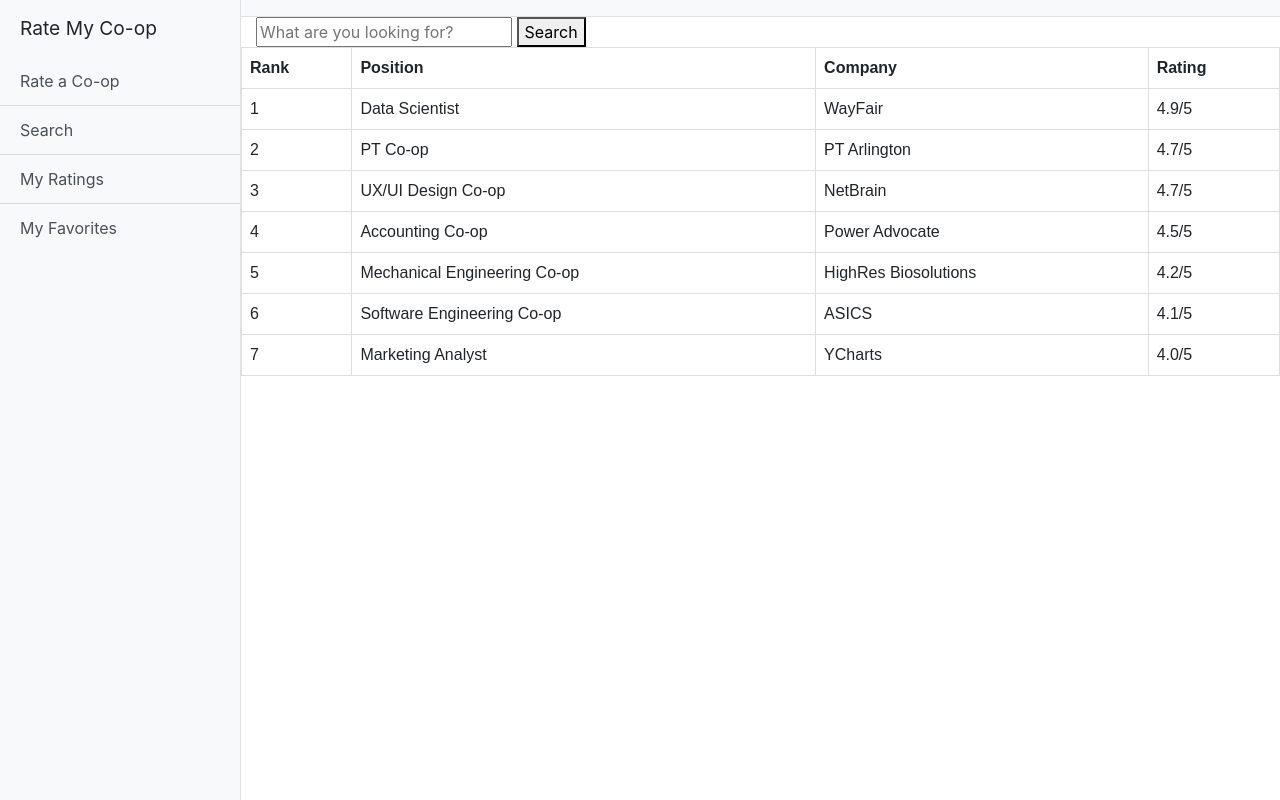
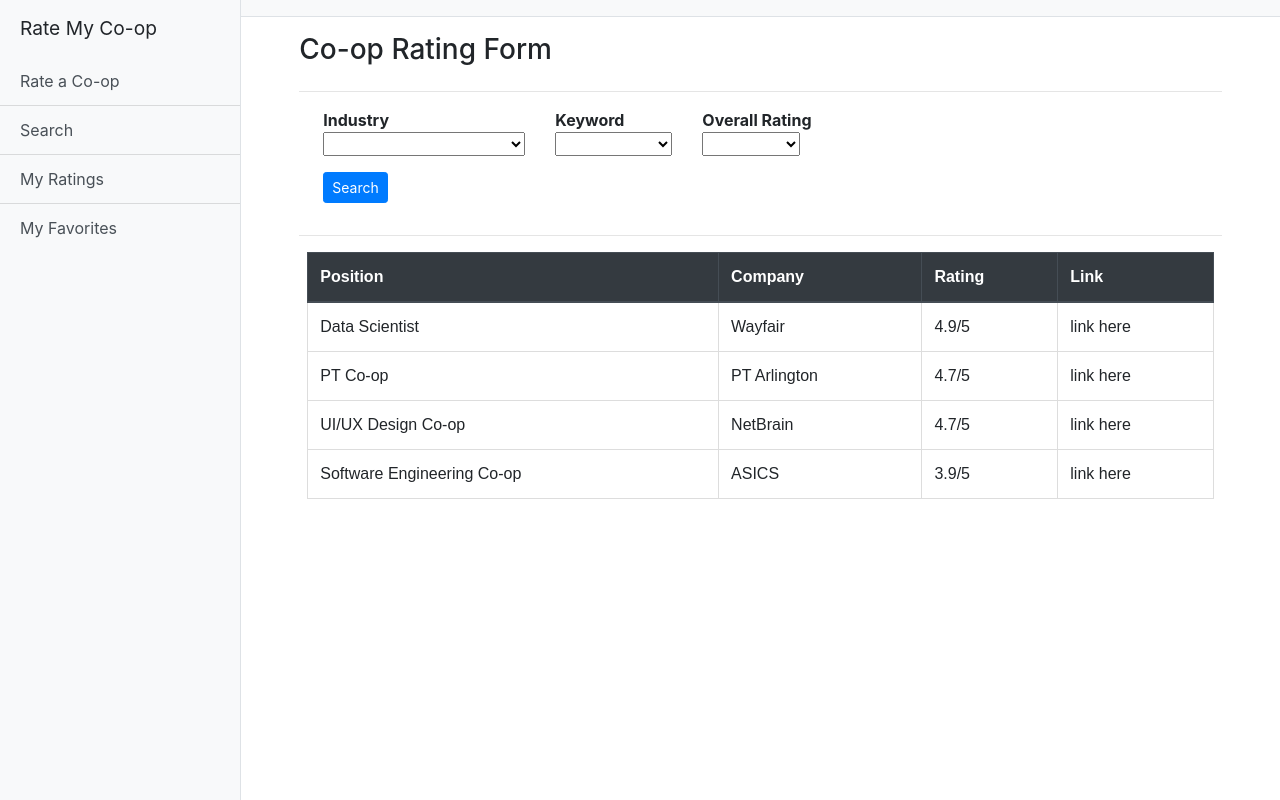
Before and after one commit to monist-david/ratemycoop, a Django app: page /search/ in a window 1280 px wide. Run offline with Django 3.2, Linux system fonts and the light colour scheme; some libraries are stand-ins or nearby versions.

Commit message:
Refactored search page; added under construction page

```diff
--- a/index/templates/index/search.html
+++ b/index/templates/index/search.html
@@ -40,77 +40,118 @@
 {% endblock %}
 
 {% block bodypage %}
+
 <div class="d-flex" id="wrapper">
     <!-- Page Content -->
     <div id="page-content-wrapper">
-            <div class="container-fluid">
-                <form method="post">
-                    {% csrf_token %}
-                    <div class="inner-form">
-                        <div class="input-field first-wrap">
-                            <input id="search_keys" type="text" name="search_keys" maxlength="1000"
-                                   placeholder="What are you looking for?"
-                                   required>
-                            <button class="btn-search" type="submit">Search</button>
+        <section class="container-fluid mt-3 col-12 col-md-11">
+            <header>
+                <div class="row">
+                    <div class="col-9">
+                        <h3 >Co-op Rating Form</h3>
+                    </div>
+                </div>
+            </header>
+
+            <hr>
+
+            <article class="row bg-white mx-4">
+                <form id="filterForm" method="get">
+                    <div class="form-group row">
+                        <div class="col">
+                            <b>Industry</b>
+                            <br>
+                            <select id="industryID" name="industryID" onChange="ChangeIndustry();" >
+                                <option value="0"></option>
+                                {% for i in industries %}
+                                <option value="{{ i.id }}"{% if i.id == industryID %}selected{% endif %}>
+                                    {{ i.name }}
+                                </option>
+                                {% endfor %}
+                            </select>
+                        </div>
+                        <div class="col">
+                            <b>Keyword</b>
+                            <br>
+                            <select id="keywordID" name="keywordID" onChange="ChangeKeyword();" >
+                                <option value="0"></option>
+                                {% for k in keywords %}
+                                <option value="{{ k.id }}"{% if k.id == keywordID %}selected{% endif %}>
+                                    {{ k.name }}
+                                </option>
+                                {% endfor %}
+                            </select>
+                        </div>
+                        <div class="col">
+                            <b>Overall Rating</b>
+                            <br>
+                            <select id="ratingID" name="ratingID" onChange="ChangeRating();" >
+                                <option value="0"></option>
+                                {% for r in ratings %}
+                                <option value="{{ r.id }}"{% if r.id == ratingID %}selected{% endif %}>
+                                    {{ r.name }}
+                                </option>
+                                {% endfor %}
+                            </select>
+                        </div>
+                    </div>
+                    <div class="form-group row">
+                        <div class="col">
+                            <input type="submit" id="btnSearch" class="btn btn-primary btn-sm" value="Search">
                         </div>
                     </div>
                 </form>
-            </div>
-        </div>
-    </div>
+            </article>
 
-    <table>
+            <hr>
+
+            <article class="row bg-white mx-2">
+                <table class="table">
+                    <thead class="thead-dark">
                     <tr>
-            <th>Rank</th>
                         <th>Position</th>
                         <th>Company</th>
                         <th>Rating</th>
+                        <th>Link</th>
                     </tr>
+                    </thead>
+                    <tbody>
+                    {% if object_list.count == 0 %}
+                    <tr><td>There are no co-ops with these filters.</td></tr>
+                    {% endif %}
+                    {% for c in object_list %}
                     <tr>
-            <td>1</td>
-            <td>Data Scientist</td>
-            <td>WayFair</td>
-            <td>4.9/5</td>
+                        <td>{{ c.position }}</td>
+                        <td>{{ c.company }}</td>
+                        <td>{{ c.rating }}/5</td>
+                        <td>link here</td>
                     </tr>
-        <tr>
-            <td>2</td>
-            <td>PT Co-op</td>
-            <td>PT Arlington</td>
-            <td>4.7/5</td>
-        </tr>
-        <tr>
-            <td>3</td>
-            <td>UX/UI Design Co-op</td>
-            <td>NetBrain</td>
-            <td>4.7/5</td>
-        </tr>
-        <tr>
-            <td>4</td>
-            <td>Accounting Co-op</td>
-            <td>Power Advocate</td>
-            <td>4.5/5</td>
-        </tr>
-        <tr>
-            <td>5</td>
-            <td>Mechanical Engineering Co-op</td>
-            <td>HighRes Biosolutions</td>
-            <td>4.2/5</td>
-        </tr>
-        <tr>
-            <td>6</td>
-            <td>Software Engineering Co-op</td>
-            <td>ASICS</td>
-            <td>4.1/5</td>
-        </tr>
-        <tr>
-            <td>7</td>
-            <td>Marketing Analyst</td>
-            <td>YCharts</td>
-            <td>4.0/5</td>
-        </tr>
+                    {% endfor %}
+                    </tbody>
                 </table>
+            </article>
+        </section>
+        </div>
+</div>
     <!-- /#page-content-wrapper -->
 {% endblock %}
 
 {% block js %}
 {% endblock %}
+
+{% block scripts %}
+<script>
+    function ChangeIndustry() {
+        document.forms['industryID'].submit();
+    }
+
+    function ChangeKeyword() {
+        document.forms['keywordID'].submit();
+    }
+
+    function ChangeRating() {
+        document.forms['ratingID'].submit();
+    }
+
+</script>
+{% endblock %}
--- a/index/templates/student_base.html
+++ b/index/templates/student_base.html
@@ -40,8 +40,8 @@
         <div class="list-group list-group-flush">
             <a href="{% url 'index:ratingform' %}" class="list-group-item list-group-item-action bg-light">Rate a Co-op</a>
             <a href="{% url 'index:search' %}" class="list-group-item list-group-item-action bg-light">Search</a>
-            <a href="#" class="list-group-item list-group-item-action bg-light">My Ratings</a>
-            <a href="#" class="list-group-item list-group-item-action bg-light">My Favorites</a>
+            <a href="{% url 'index:construction' %}" class="list-group-item list-group-item-action bg-light">My Ratings</a>
+            <a href="{% url 'index:construction' %}" class="list-group-item list-group-item-action bg-light">My Favorites</a>
         </div>
     </div>
     <!-- /#sidebar-wrapper -->
--- a/index/urls.py
+++ b/index/urls.py
@@ -1,5 +1,5 @@
 from django.urls import path
-from .views import SearchView,  IndexView, ManagerView, PositionView, RatingFormView
+from .views import SearchView,  IndexView, ManagerView, PositionView, RatingFormView, ConstructionView
 
 app_name = 'index'
 urlpatterns = [
@@ -8,4 +8,5 @@ urlpatterns = [
     path('manager/', ManagerView.as_view(), name='manager'),
     path('front-end-facebook/', PositionView.as_view(), name='front-end-facebook'),
     path('ratingform/', RatingFormView.as_view(), name='ratingform'),
+    path('construction/', ConstructionView.as_view(), name='construction'),
 ]
--- a/index/views.py
+++ b/index/views.py
@@ -1,5 +1,5 @@
 from django.shortcuts import render
-from django.views.generic import TemplateView, FormView
+from django.views.generic import TemplateView, FormView, ListView
 from django import forms
 from django.views.decorators.csrf import csrf_exempt
 from index.forms import SearchForm
@@ -8,14 +8,193 @@ from index.forms import SearchForm
 # Create your views here.
 
 
-class SearchView(TemplateView):
+class SearchView(ListView):
     template_name = "index/search.html"
+    industryID = '0'
+    keywordID = '0'
+    ratingID = '0'
 
-    def get(self, request):
-        return render(request, self.template_name)
+    def __init__(self, **kwargs):
+        super(ListView, self).__init__(**kwargs)
 
-    def post(self, request):
-        return render(request, self.template_name)
+    def setup(self, request, *args, **kwargs):
+        super(ListView, self).setup(request, *args, **kwargs)
+        self.industryID = request.GET.get("industryID", self.industryID)
+        self.keywordID = request.GET.get("keywordID", self.keywordID)
+        self.ratingID = request.GET.get("ratingID", self.ratingID)
+
+    def get_queryset(self):
+        positions = [
+            {
+                'id': 1,
+                'position': 'Data Scientist',
+                'company': 'Wayfair',
+                'rating': '4.9',
+                'ratingID': '5',
+                'industry': '7',
+                'keyword': '1'
+            },
+            {
+                'id': 2,
+                'position': 'PT Co-op',
+                'company': 'PT Arlington',
+                'rating': '4.7',
+                'ratingID': '5',
+                'industry': '8',
+                'keyword': '1'
+            },
+            {
+                'id': 3,
+                'position': 'UI/UX Design Co-op',
+                'company': 'NetBrain',
+                'rating': '4.7',
+                'ratingID': '5',
+                'industry': '2',
+                'keyword': '2'
+            },
+            {
+                'id': 4,
+                'position': 'Software Engineering Co-op',
+                'company': 'ASICS',
+                'rating': '3.9',
+                'ratingID': '4',
+                'industry': '7',
+                'keyword': '1'
+            },
+        ]
+
+        qs = []
+        if self.industryID != '0':
+            filtered_positions = []
+            for p in positions:
+                if p.get('industry') == self.industryID:
+                    filtered_positions.append(p)
+            qs = filtered_positions
+
+
+        if self.keywordID != '0':
+            filter_keywords = []
+            positions_to_filter = []
+            if qs == []:
+                positions_to_filter = positions
+            else:
+                positions_to_filter = qs
+
+            for p in positions_to_filter:
+                if p.get('keyword') == self.keywordID:
+                    filter_keywords.append(p)
+
+            qs = filter_keywords
+
+        if self.ratingID != '0':
+            filter_keywords = []
+            positions_to_filter = []
+            if qs == []:
+                positions_to_filter = positions
+            else:
+                positions_to_filter = qs
+
+            for p in positions_to_filter:
+                if p.get('ratingID') == self.ratingID:
+                    filter_keywords.append(p)
+
+            qs = filter_keywords
+
+        if qs == []:
+            qs = positions
+
+        return qs
+
+    def get_context_data(self, **kwargs):
+        context = super().get_context_data(**kwargs)
+        industry_list = [
+            {
+                'id': '1',
+                'name': 'Accounting',
+                'abbrev': 'acct',
+            },
+            {
+                'id': '2',
+                'name': 'Arts & Design',
+                'abbrev': 'a_and_d',
+            },
+            {
+                'id': '3',
+                'name': 'Cybersecurity',
+                'abbrev': 'cyber',
+            },
+            {
+                'id': '4',
+                'name': 'Engineering',
+                'abbrev': 'eng',
+            },
+            {
+                'id': '5',
+                'name': 'Finance',
+                'abbrev': 'fin',
+            },
+            {
+                'id': '6',
+                'name': 'Human Resources',
+                'abbrev': 'hr',
+            },
+            {
+                'id': '7',
+                'name': 'Information Technology',
+                'abbrev': 'it',
+            },
+            {
+                'id': '8',
+                'name': 'Physical Therapy',
+                'abbrev': 'pt',
+            },
+        ]
+
+        keyword_list = [
+            {
+                'id': '1',
+                'name': 'fun',
+            },
+            {
+                'id': '2',
+                'name': 'hardworking',
+            },
+            {
+                'id': '3',
+                'name': 'uptight',
+            }
+        ]
+
+        rating_list = [
+            {
+                'id': '1',
+                'name': '0-0.99',
+            },
+            {
+                'id': '2',
+                'name': '1.00-1.99',
+            },
+            {
+                'id': '3',
+                'name': '2.00-2.99',
+            },
+            {
+                'id': '4',
+                'name': '3.00-3.99',
+            },
+            {
+                'id': '5',
+                'name': '4.00-5.00',
+            }
+        ]
+
+        context['industryID'] = self.industryID
+        context['industries'] = industry_list
+        context['keywordID'] = self.keywordID
+        context['keywords'] = keyword_list
+        context['ratingID'] = self.ratingID
+        context['ratings'] = rating_list
+        return context
 
 
 class IndexView(TemplateView):
@@ -354,3 +533,13 @@ class RatingFormView(FormView):
         context['contact_opt_in'] = contact_opt_in
         context['contact_opt_in_values'] = contact_opt_in_values
         return context
+
+
+class ConstructionView(TemplateView):
+    template_name = "index/construction.html"
+
+    def get(self, request):
+        return render(request, self.template_name)
+
+    def post(self, request):
+        return render(request, self.template_name)
```
Also changed, not shown: index/templates/index/construction.html (added, +46 -0 lines). Lines whose indentation alone changed are shown as unchanged.
